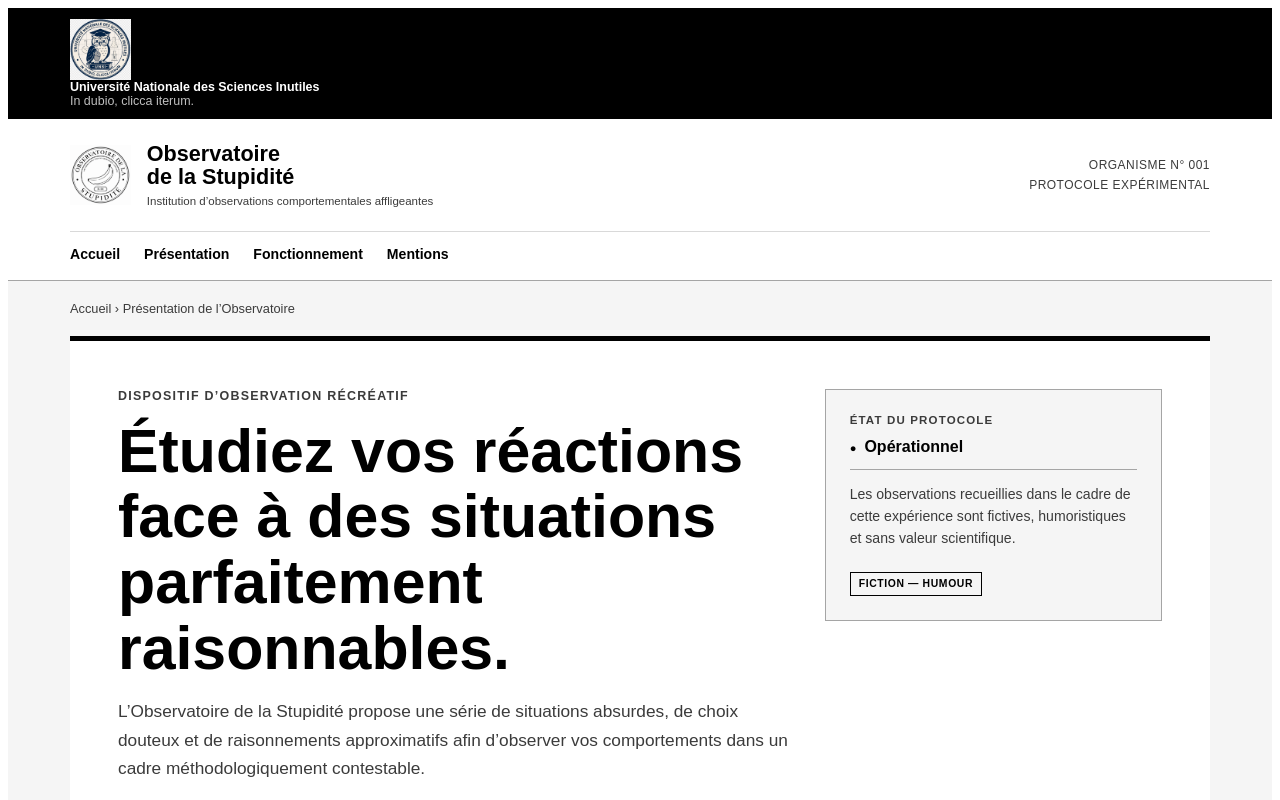
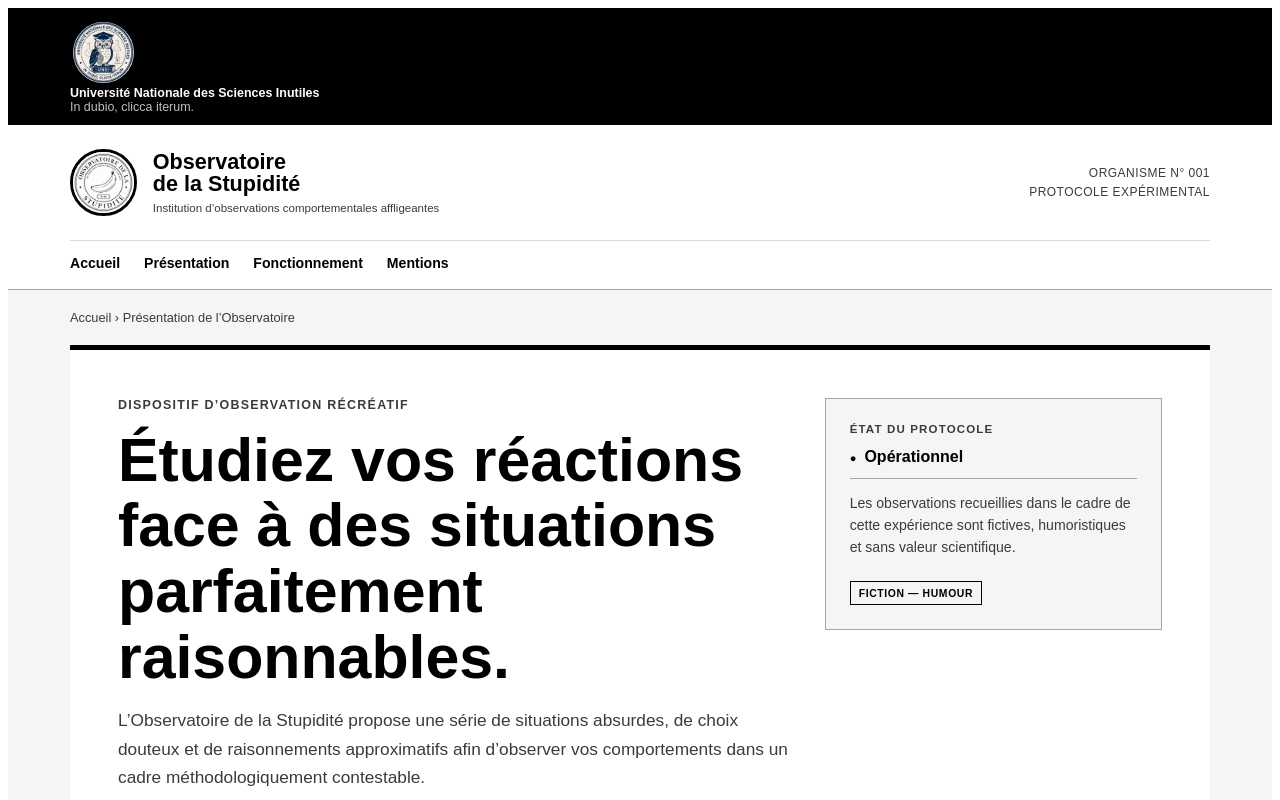
Before and after one commit to C4ctusJD/observatoire_de_la_stupidite, a Next.js app: page / in a window 1280 px wide. Shown: the top 800 px of the page. Built offline with nearby package versions, Linux system fonts and the light colour scheme.

Commit message:
Update page.module.css

```diff
--- a/app/page.module.css
+++ b/app/page.module.css
@@ -57,10 +57,15 @@
 }
 
 .logo {
-  display: block;
+  display: flex;
+  align-items: center;
+  justify-content: center;
   width: 3.8rem;
   height: 3.8rem;
-  object-fit: contain;
+  border: 3px solid #000000;
+  border-radius: 50%;
+  font-size: 2rem;
+  font-weight: bold;
 }
 
 .nomSite {
```
